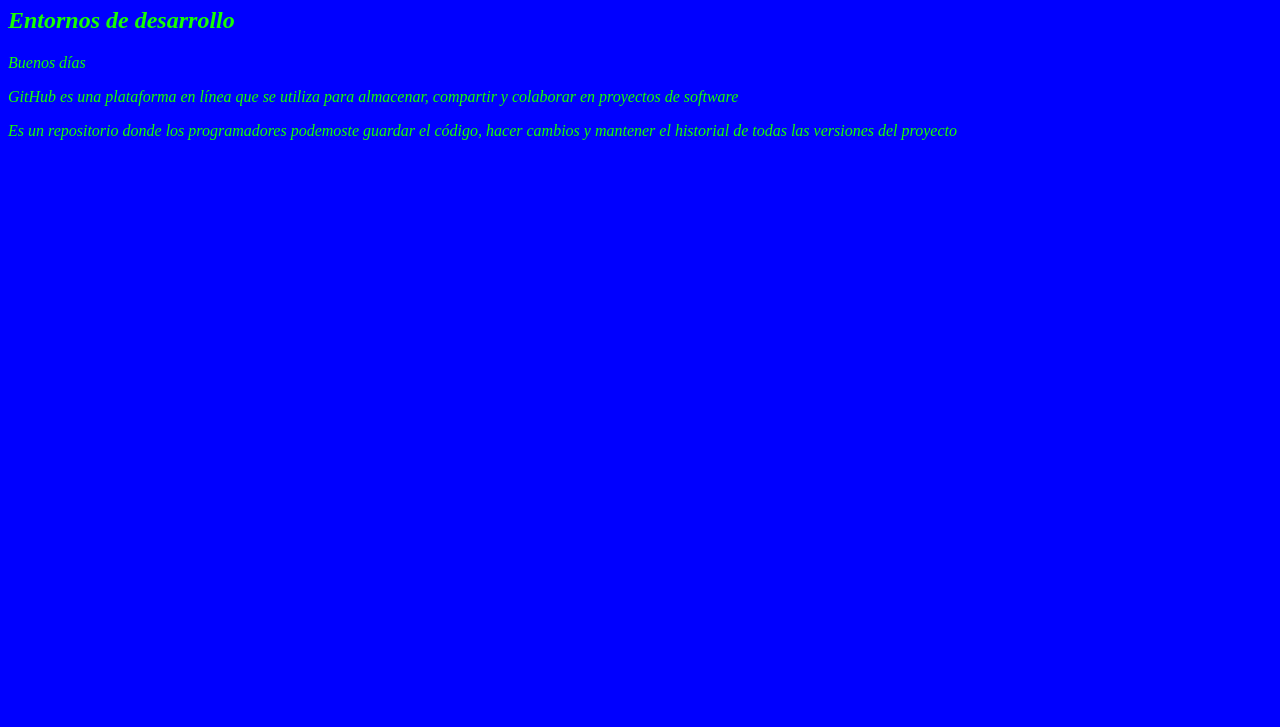
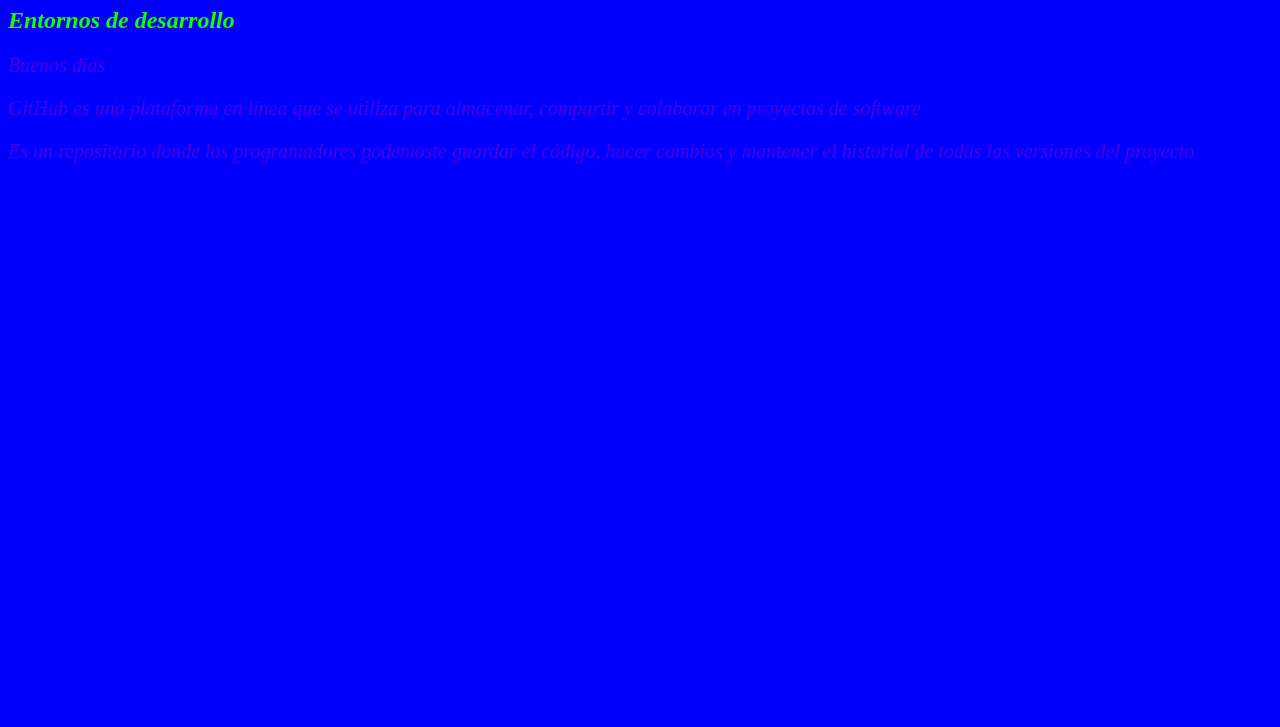
Before and after one commit to RodrigoHerrero04/edifp, a plain HTML site: page index.html in a window 1280 px wide. Shown: the part 73-800 px from the top of the page. Drawn offline with Linux system fonts and the light colour scheme.

Commit message:
Actualizando estilos tamaño fuente

```diff
--- a/css/estilos.css
+++ b/css/estilos.css
@@ -4,3 +4,9 @@ body
     font-style: italic;
     color:rgb(21, 255, 0); /* Verde */
 }
+P{
+    color: rgb(75,0, 225);
+    font-style: italic;
+    font-size: 20px;
+
+}
```
